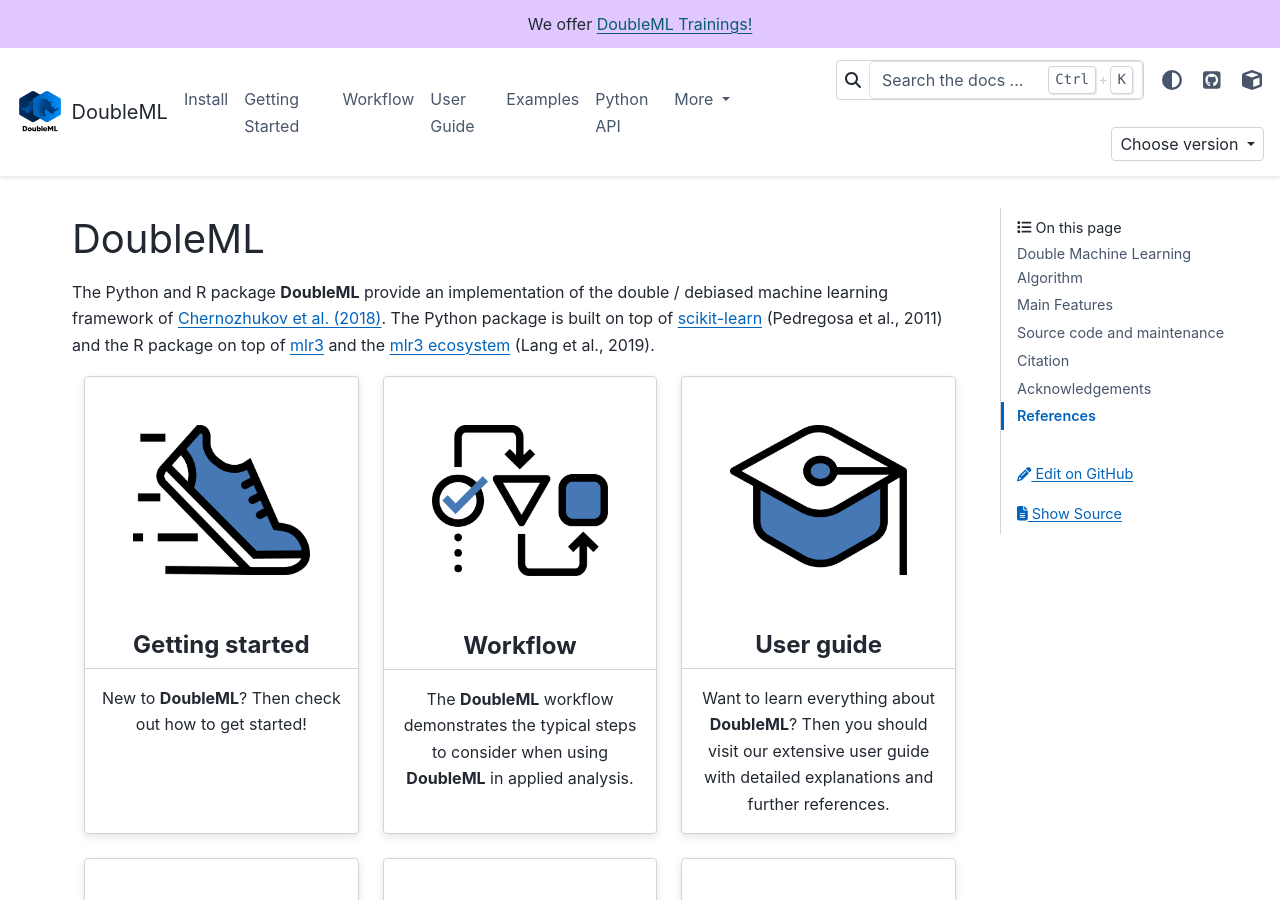
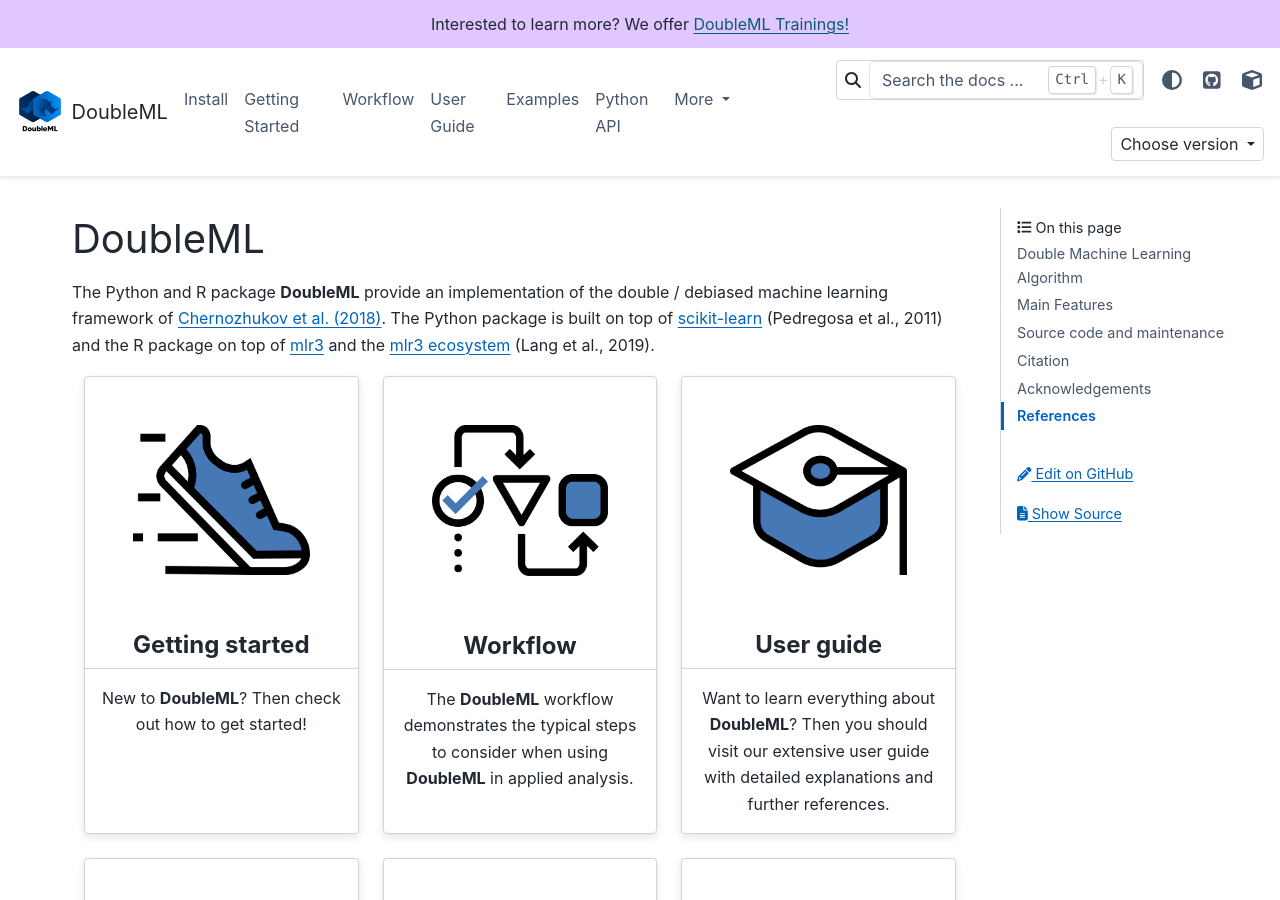
Before and after one commit to DoubleML/doubleml-docs, a Sphinx documentation site: the page built from doc/index.rst, in a window 1280 px wide and 900 px high. Built offline with Sphinx 7.4.7 and the PyData theme 0.15.4, drawn with Linux system fonts in a browser that asks for light colours; the version number could not be read and is left out.

Commit message:
update banner

```diff
--- a/doc/conf.py
+++ b/doc/conf.py
@@ -115,7 +115,7 @@
     },
     "show_version_warning_banner": True,
     "check_switcher": False,
-    "announcement": "We offer <a href='https://trainings.doubleml.org/'>DoubleML Trainings!</a>",
+    "announcement": "Interested to learn more? We offer <a href='https://trainings.doubleml.org/'>DoubleML Trainings!</a>",
 }
 
 html_extra_path = ['../img/logo.png', '../img/logo_dark.png']
```
